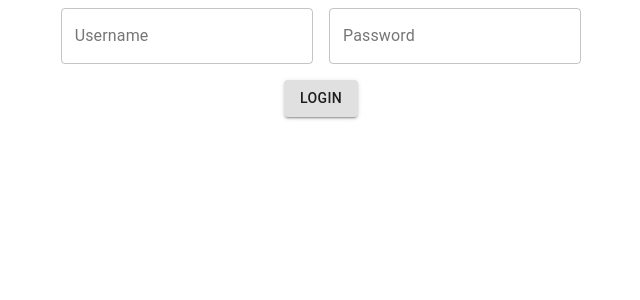
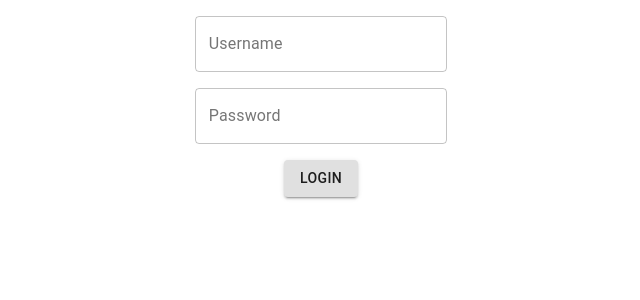
Before and after one commit to bilu7111/simple-ecommerce-store-fe, a React (Create React App) app: page / in a window 1280 px wide. Shown: the top 300 px of the page, without its empty margins (319-959 px from the left). Built offline with nearby package versions, Linux system fonts and the light colour scheme.

Commit message:
second commit

```diff
--- a/package.json
+++ b/package.json
@@ -7,6 +7,7 @@
     "@testing-library/jest-dom": "^5.16.5",
     "@testing-library/react": "^13.4.0",
     "@testing-library/user-event": "^13.5.0",
+    "axios": "^1.2.2",
     "react": "^18.2.0",
     "react-dom": "^18.2.0",
     "react-scripts": "5.0.1",
--- a/src/Components/Login-Signup/LoginSignup.jsx
+++ b/src/Components/Login-Signup/LoginSignup.jsx
@@ -1,14 +1,19 @@
-import React from "react";
+import React, { useState } from "react";
 import { makeStyles } from "@material-ui/core/styles";
 import TextField from "@material-ui/core/TextField";
 import Button from "@material-ui/core/Button";
+import axios from 'axios';
 
 const useStyles = makeStyles((theme) => ({
   root: {
-    "& .MuiTextField-root": {
+    display: "flex",
+    flexDirection: "column",
+    alignItems: "center",
+    margin: theme.spacing(1)
+  },
+  formControl: {
     margin: theme.spacing(1),
-      width: "25ch",
-    },
+    width: "25ch"
   },
   button: {
     margin: theme.spacing(1),
@@ -17,18 +22,44 @@ const useStyles = makeStyles((theme) => ({
 
 export default function LoginForm() {
   const classes = useStyles();
+  const [username, setUsername] = useState("");
+  const [password, setPassword] = useState("");
+  const [token, setToken] = useState('');
+
+  const handleSubmit = (event) => {
+    event.preventDefault();
+    // send a post request to the server with the username and password
+    axios.post('/login', { username, password })
+    .then(response => {
+      // set the token in the state
+      setToken(response.data.token);
+      // store the token in the local storage
+      localStorage.setItem('token', response.data.token);
+    })
+    .catch(error => {
+      console.log(error);
+    });
+  };
 
   return (
-    <form className={classes.root} noValidate autoComplete="off">
-      <div>
-        <TextField id="standard-basic" label="Username" variant="outlined" />
+    <form className={classes.root} onSubmit={handleSubmit}>
       <TextField
-          id="standard-basic"
+        className={classes.formControl}
+        id="username"
+        label="Username"
+        variant="outlined"
+        value={username}
+        onChange={(e) => setUsername(e.target.value)}
+      />
+      <TextField
+        className={classes.formControl}
+        id="password"
         label="Password"
         type="password"
         variant="outlined"
+        value={password}
+        onChange={(e) => setPassword(e.target.value)}
       />
-      </div>
       <Button variant="contained" className={classes.button}>
         Login
       </Button>
```
Also changed, not shown: 1 other file (tests, documents, lock files or other folders). Lines whose indentation alone changed are shown as unchanged.
